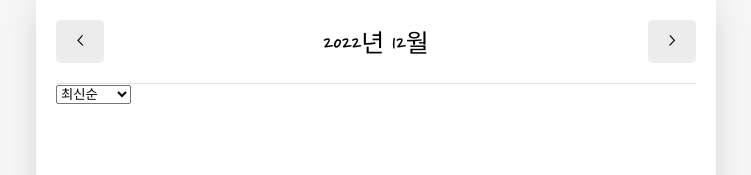
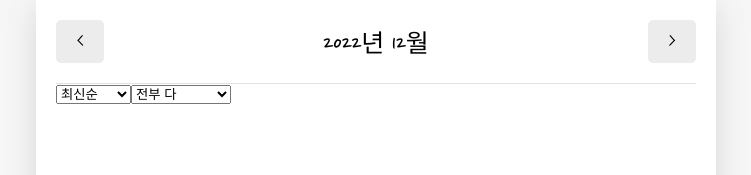
Before and after one commit to yeshforest/emotion-Diary, a React (Create React App) app: page / in a window 1280 px wide. Shown: the top 175 px of the page, without its empty margins (264-1015 px from the left). Built offline with nearby package versions, Linux system fonts and the light colour scheme; a web font is replaced by a local one.

Commit message:
[feat] emotion filtering

```diff
--- a/src/components/DiaryList.js
+++ b/src/components/DiaryList.js
@@ -7,7 +7,7 @@
 const ControlMenu = ({ value, onChange, optionList }) => {
   return (
     <select value={value} onChange={(e) => onChange(e.target.value)}>
-      {sortOptionList.map((it, idx) => (
+      {optionList.map((it, idx) => (
         <option key={idx} value={it.value}>
           {it.name}
         </option>
@@ -16,9 +16,23 @@
   );
 };
 
+const filterOptionList = [
+  { value: "all", name: "전부 다" },
+  { value: "good", name: "좋은 감정만" },
+  { value: "bad", name: "안좋은 감정만" },
+];
+
 const DiaryList = ({ diaryList }) => {
   const [sortType, setSortType] = useState("latest");
+  const [filter, setFilter] = useState("all"); //감정 필터링
   const getProcessedDiaryList = () => {
+    const filterCallBack = (item) => {
+      if (filter === "good") {
+        return parseInt(item.emotion) <= 3;
+      } else {
+        return parseInt(item.emotion) > 3;
+      }
+    };
     const compare = (a, b) => {
       if (sortType === "latest") {
         return parseInt(b.date) - parseInt(a.date);
@@ -27,13 +41,25 @@
       }
     };
     const copyList = JSON.parse(JSON.stringify(diaryList)); //원본배열을 건들이지 않기 위해
-    const sortedList = copyList.sort(compare);
+    const filteredList =
+      filter === "all" ? copyList : copyList.filter((it) => filterCallBack(it));
+    const sortedList = filteredList.sort(compare);
     return sortedList;
   };
 
   return (
     <div>
-      <ControlMenu value={sortType} onChange={setSortType} />
+      <ControlMenu
+        value={sortType}
+        onChange={setSortType}
+        optionList={sortOptionList}
+      />
+      <ControlMenu
+        value={filter}
+        onChange={setFilter}
+        optionList={filterOptionList}
+      />
+
       {getProcessedDiaryList().map((it) => (
         <div key={it.id}>{it.content}</div>
       ))}
```
